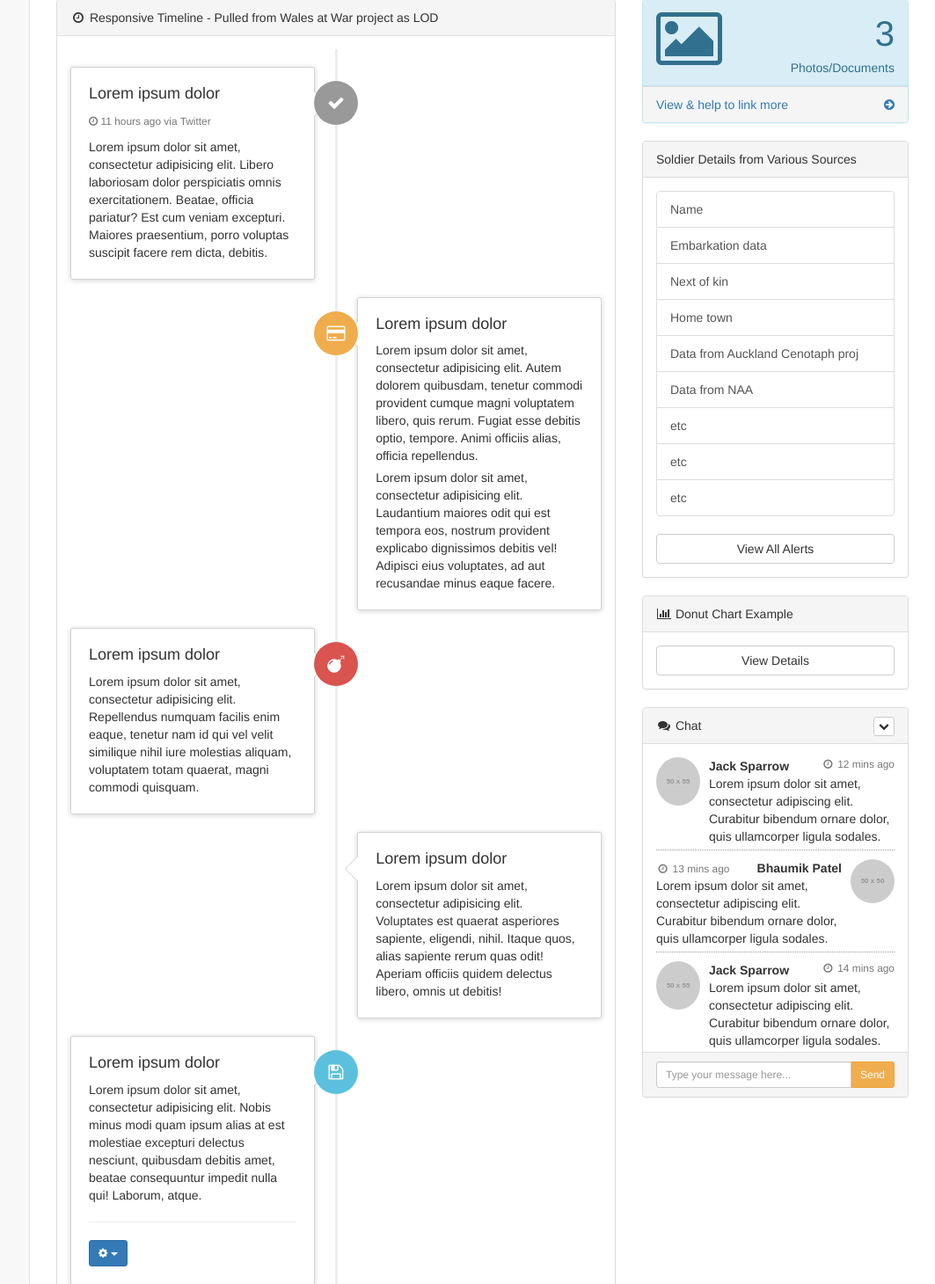
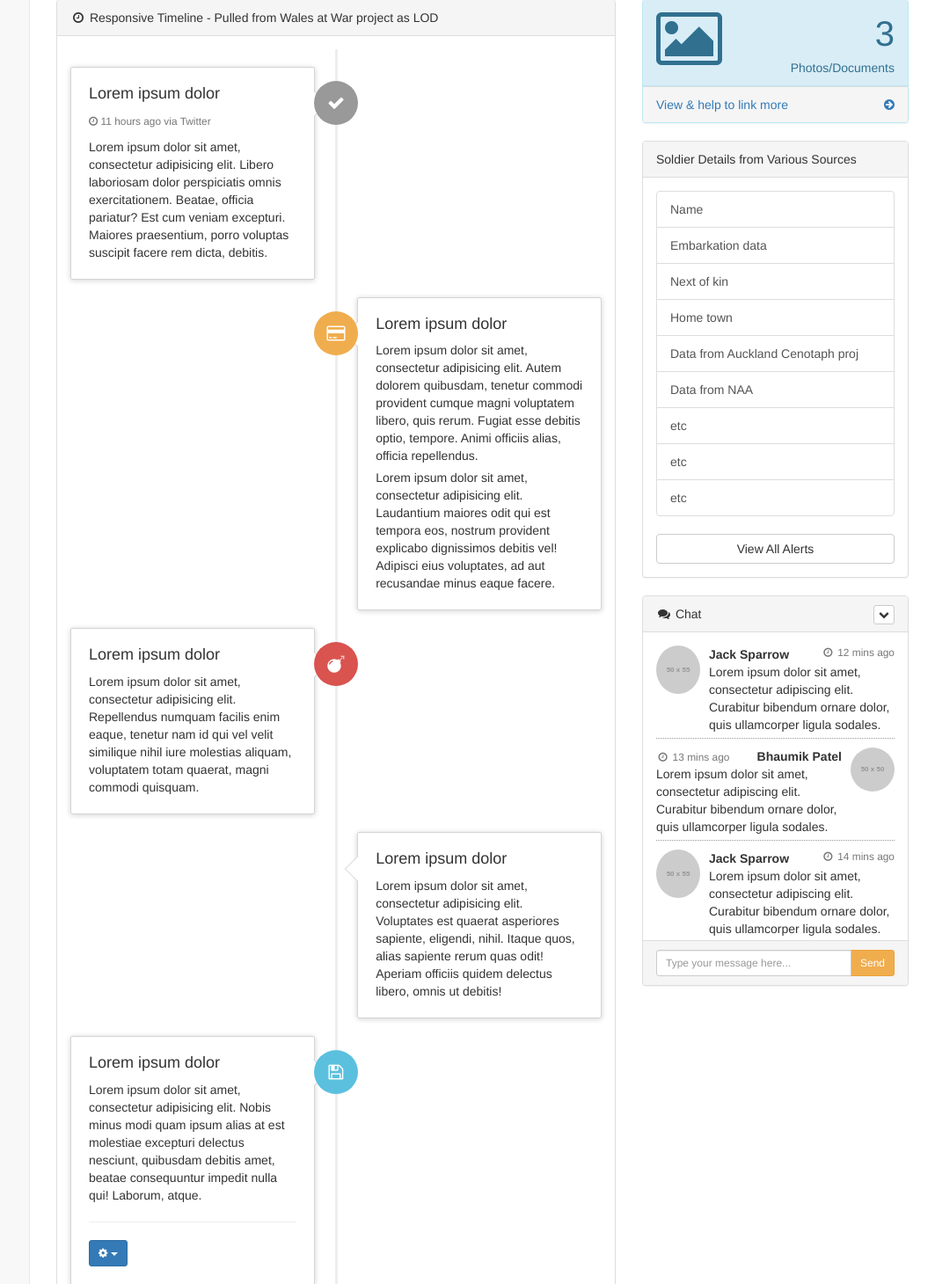
Before and after one commit to hotnuts21/Welsh-Anzacs, a PHP site: page /person.php in a window 1280 px wide. Shown: the part 343-1803 px from the top of the page at 88% size, without its empty margins (217-1280 px from the left). Run offline with PHP 8.4, Linux system fonts and the light colour scheme; grey boxes labelled with a size stand in for pictures from a placeholder-image service; some libraries are stand-ins or nearby versions.

Commit message:
minor changes to person

```diff
--- a/person.php
+++ b/person.php
@@ -411,16 +411,7 @@ include_once("connect.php");
                         <!-- /.panel-body -->
                     </div>
                     <!-- /.panel -->
-                    <div class="panel panel-default">
-                        <div class="panel-heading">
-                            <i class="fa fa-bar-chart-o fa-fw"></i> Donut Chart Example
-                        </div>
-                        <div class="panel-body">
-                            <div id="morris-donut-chart"></div>
-                            <a href="#" class="btn btn-default btn-block">View Details</a>
-                        </div>
-                        <!-- /.panel-body -->
-                    </div>
+
                     <!-- /.panel -->
                     <div class="chat-panel panel panel-default">
                         <div class="panel-heading">
```
